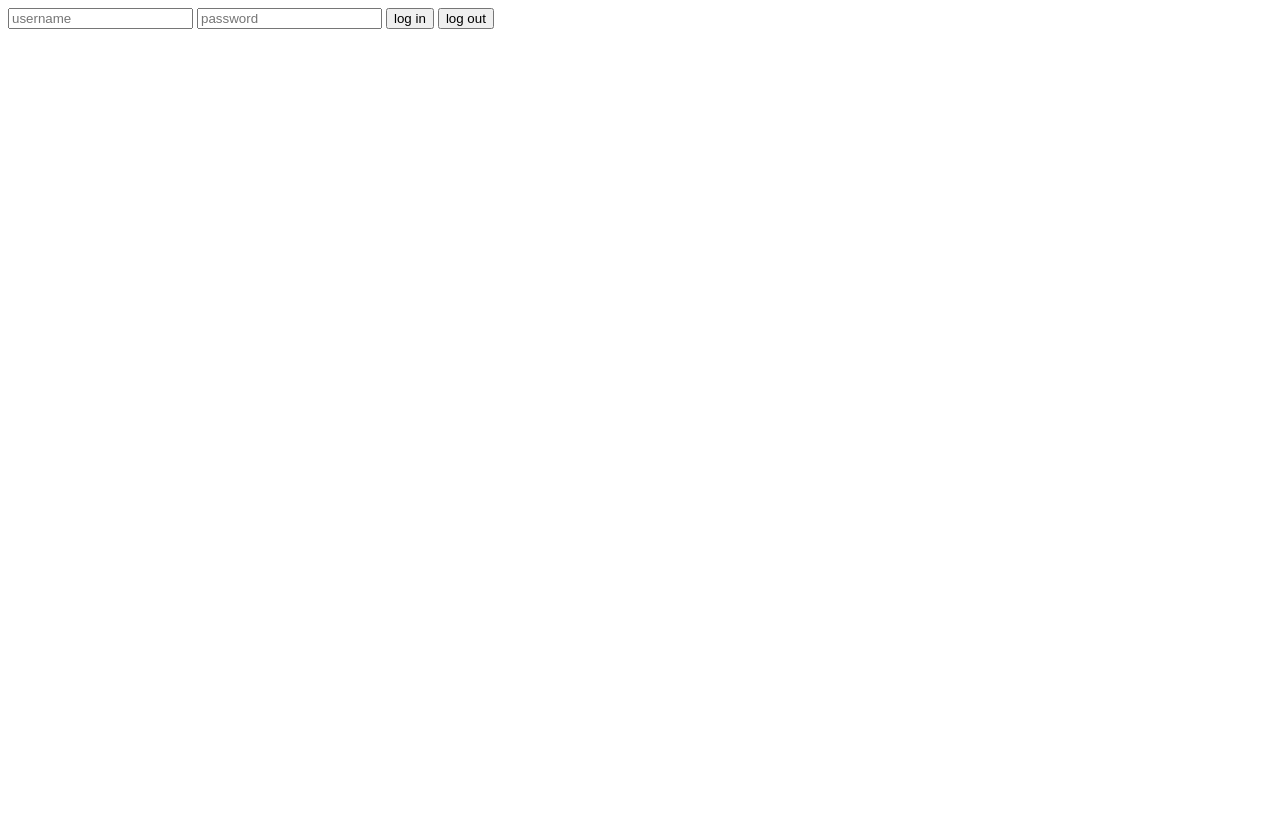
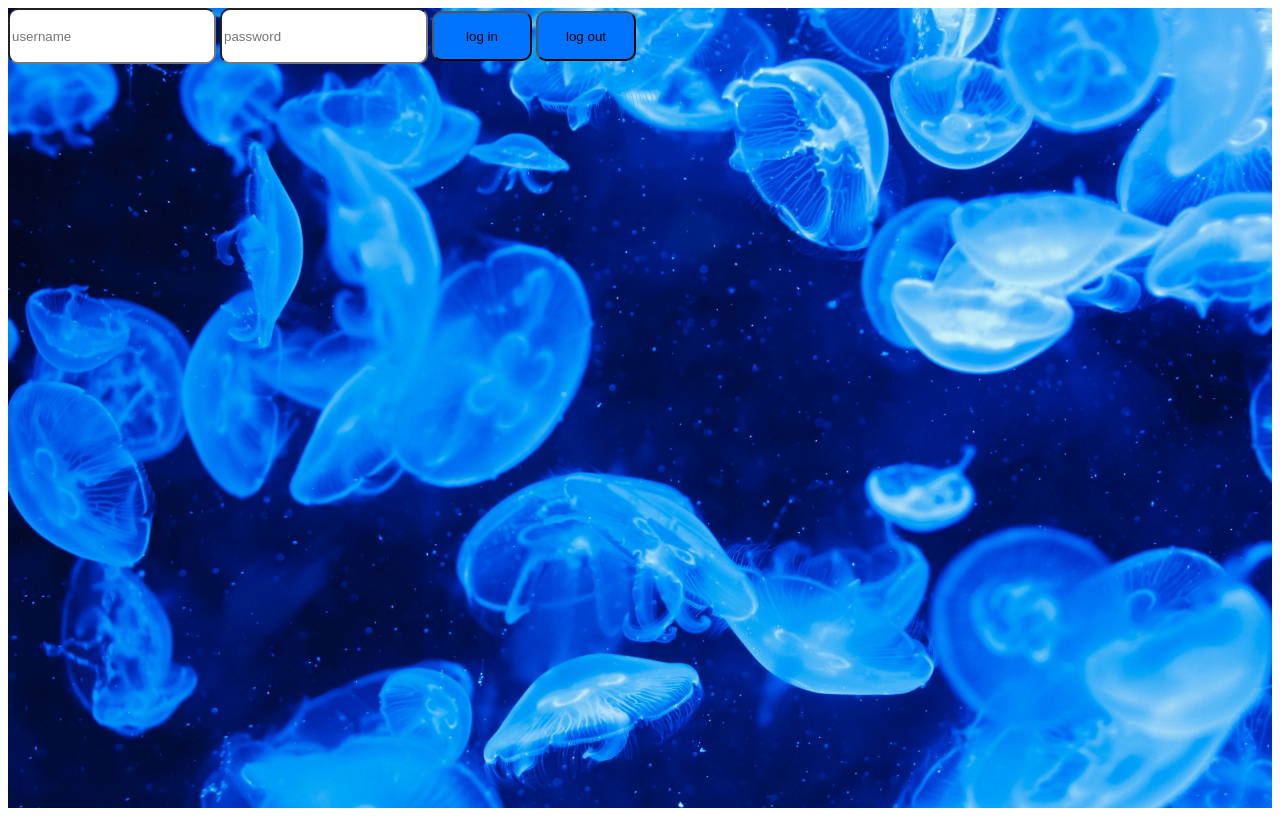
Before and after one commit to tuvshintur1017/tuvshintur1017.github.io, a plain HTML site: page login.html in a window 1280 px wide. Drawn offline with Linux system fonts and the light colour scheme.

Commit message:
log in uptade

```diff
--- a/login.html
+++ b/login.html
@@ -6,15 +6,38 @@
     <meta name="viewport" content="width=device-width, initial-scale=1.0">
     <meta http-equiv="X-A-compatible" content="ie-edge">
     <title>myobject1</title>
+    <style>
+        .firstdiv {
+            background-image: url(./myPHOTOS/fish.jpg);
+            height: 800px;
+            width: 100%;
+            background-size: cover;
+        }
+
+        input {
+            width: 200px;
+            height: 50px;
+            border-radius: 10px;
+        }
+
+        button {
+            height: 50px;
+            width: 100px;
+            background: #0073ff;
+            border-radius: 10px;
+        }
+    </style>
 
 </head>
 
 <body>
-    <input type="text" id="myInputname" placeholder="username">
-    <input type="password" id="myInputpassword" placeholder="password">
-    <button onclick="inputLogin()">log in</button>
-    <button onclick="inputLogout()"> log out</button>
-    <div id="myDiv"></div>
+    <div class="firstdiv">
+        <input type="text" id="myInputname" placeholder="username">
+        <input type="password" id="myInputpassword" placeholder="password">
+        <button onclick="inputLogin()">log in</button>
+        <button onclick="inputLogout()"> log out</button>
+        <div id="myDiv"></div>
+    </div>
 
     <script>
         var myUsers = [{
```
